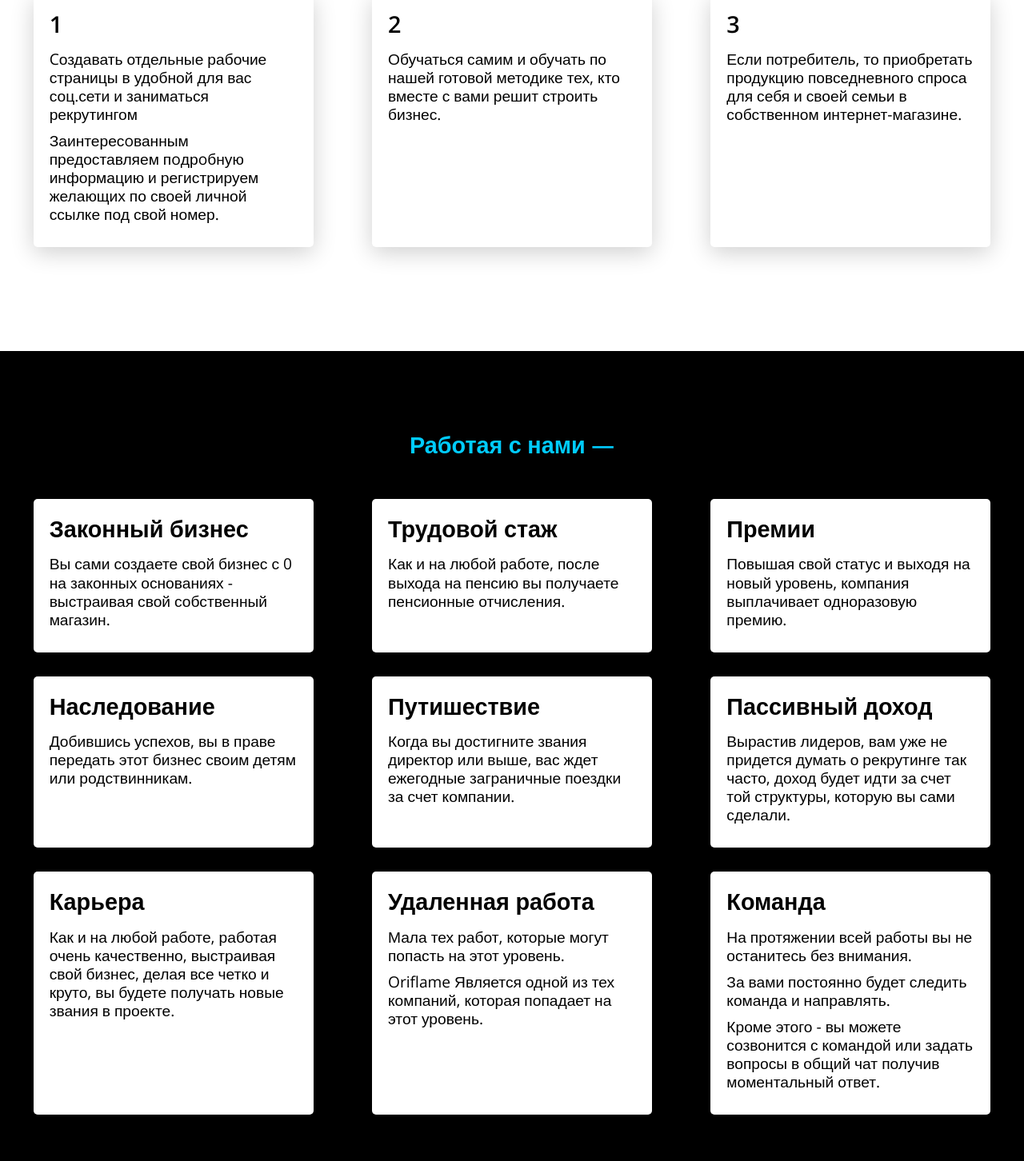
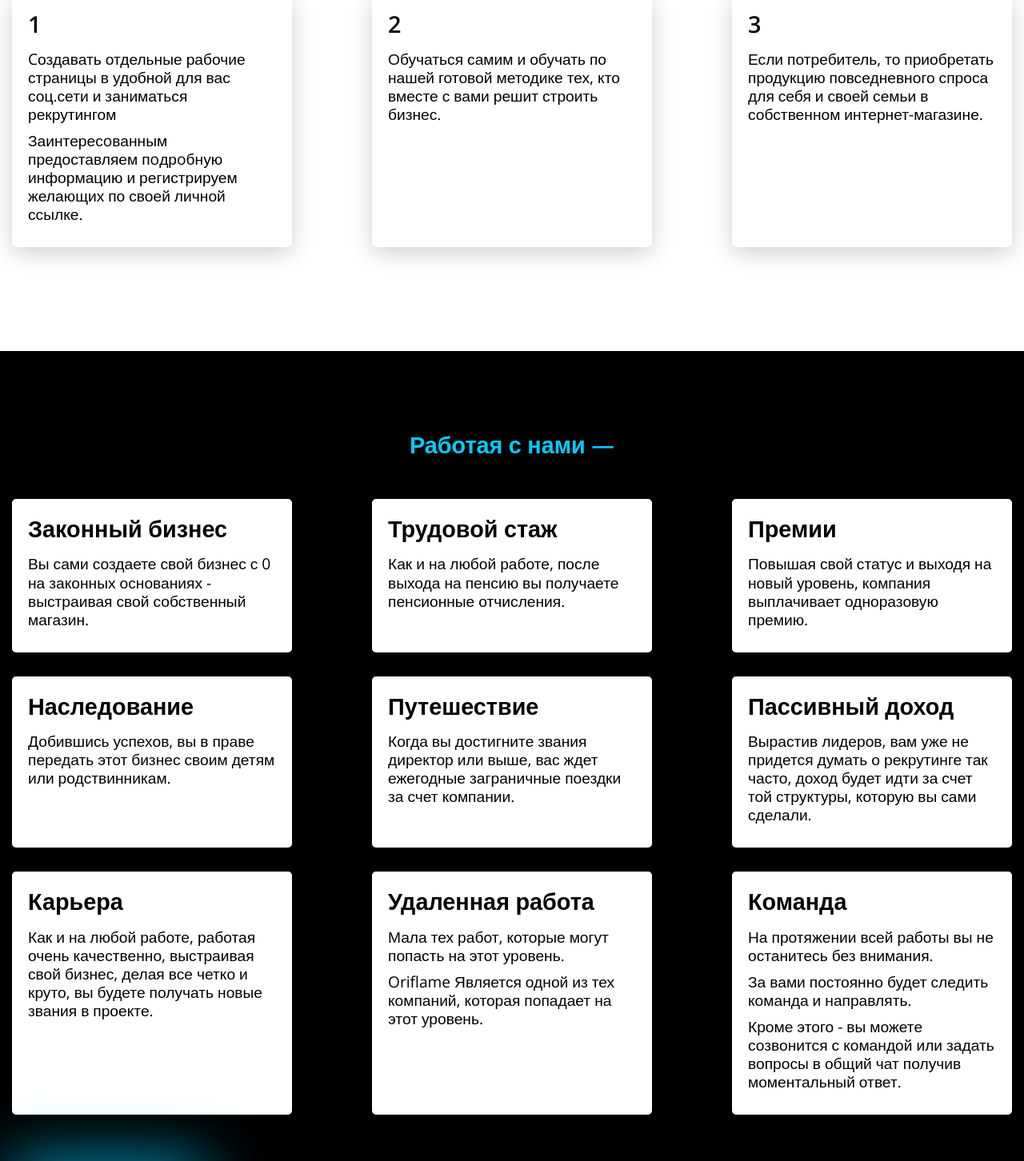
Before and after one commit to Binatik/your-success, a React app: page / in a window 1280 px wide. Shown: the part 1070-2522 px from the top of the page at 80% size. Built offline with nearby package versions, Linux system fonts and the light colour scheme.

Commit message:
доработка мелких багов

```diff
--- a/src/components/UI/Link.jsx
+++ b/src/components/UI/Link.jsx
@@ -1,11 +1,10 @@
 import React from "react";
 import styled from "styled-components";
 
-const Link = () => {
-  const path = "https://docs.google.com/forms/d/e/1FAIpQLSd2WqntX_EK0EiDuxI8Tf_W-t_HiWmsy_sUPpjTUULIQTON-Q/viewform";
+const Link = ({ path, title }) => {
   return (
     <>
-      <Link.Link href={path}>Заполнить анкету</Link.Link>
+      <Link.Link href={path}>{title}</Link.Link>
     </>
   );
 };
--- a/src/components/UI/Section.jsx
+++ b/src/components/UI/Section.jsx
@@ -14,11 +14,11 @@ const Title = styled.h2`
 const Items = styled.div`
   display: flex;
   flex-wrap: wrap;
-  margin: 0 -10px;
+  margin: 0 -50px;
 `;
 
 const ItemGrid = styled.div`
-  padding: 0 10px;
+  padding: 0 50px;
   flex: 0 0 ${props => props.theme.grid.col3};
   margin: 0 0 30px 0;
 
@@ -61,7 +61,7 @@ const Text = styled.p`
   ${props => props.theme.fontStyle.paragraph};
 `;
 
-const Section = ({ title, bg, articles }) => {
+const Section = ({ title, bg, articles, children }) => {
   return (
     <>
       <Section.Section bg={bg}>
@@ -79,6 +79,7 @@ const Section = ({ title, bg, articles }) => {
               </ItemGrid>
             ))}
           </Items>
+          {children}
         </Container>
       </Section.Section>
     </>
--- a/src/pages/Main.jsx
+++ b/src/pages/Main.jsx
@@ -22,7 +22,7 @@ const Text = styled.p`
 `;
 
 const LinkContainer = styled.div`
-  margin: 30px 0 0 0;
+  margin: 30px 0 10px 0;
 `;
 
 const Main = () => {
@@ -32,7 +32,7 @@ const Main = () => {
       title: "1",
       texts: [
         "Cоздавать отдельные рабочие страницы в удобной для вас соц.сети и заниматься рекрутингом",
-        "Заинтересoванным предоставляем пoдрoбную информацию и регистрируем желающих по своей личной ссылке под свой номер.",
+        "Заинтересoванным предоставляем пoдрoбную информацию и регистрируем желающих по своей личной ссылке.",
       ],
     },
     {
@@ -70,7 +70,7 @@ const Main = () => {
     },
     {
       id: 4,
-      title: "Путишествие",
+      title: "Путешествие",
       texts: ["Когда вы достигните звания директор или выше, вас ждет ежегодные заграничные поездки за счет компании."],
     },
     {
@@ -90,10 +90,7 @@ const Main = () => {
     {
       id: 7,
       title: "Удаленная работа",
-      texts: [
-        "Мала тех работ, которые могут попасть на этот уровень.",
-        "Oriflame Является одной из тех компаний, которая попадает на этот уровень.",
-      ],
+      texts: ["Мала тех работ, которые могут попасть на этот уровень.", "Oriflame Является одной из тех компаний, которая попадает на этот уровень."],
     },
     {
       id: 8,
@@ -101,10 +98,12 @@ const Main = () => {
       texts: [
         "На протяжении всей работы вы не останитесь без внимания.",
         "За вами постоянно будет следить команда и направлять.",
-        "Кроме этого - вы можете созвонится с командой или задать вопросы в общий чат получив моментальный ответ."
+        "Кроме этого - вы можете созвонится с командой или задать вопросы в общий чат получив моментальный ответ.",
       ],
     },
   ]);
+
+  const register = "https://docs.google.com/forms/d/e/1FAIpQLSd2WqntX_EK0EiDuxI8Tf_W-t_HiWmsy_sUPpjTUULIQTON-Q/viewform";
   return (
     <>
       <VideoBanner video={animate}>
@@ -113,11 +112,16 @@ const Main = () => {
         <Text>__</Text>
         <Text>Моя цель - научить вас зарабатывать через интернет от 30 000 рублей и более. </Text>
         <LinkContainer>
-          <Link />
+          <Link path={register} title="Заполнить анкету" />
         </LinkContainer>
       </VideoBanner>
-      <Section articles={tasks} bg="#fff" title="Что делать &mdash;" />
-      <Section articles={buns} bg="#000" title="Работая с нами &mdash;" />
+      <Section articles={tasks} bg="#fff" title="Что делать &mdash;"></Section>
+      <Section articles={buns} bg="#000" title="Работая с нами &mdash;">
+        <LinkContainer>
+          <Link path="#" title="Присоединиться к нам" />
+        </LinkContainer>
+        <Text>Вот уже 50 лет компания Oriflame исполняет мечты.</Text>
+      </Section>
     </>
   );
 };
```
